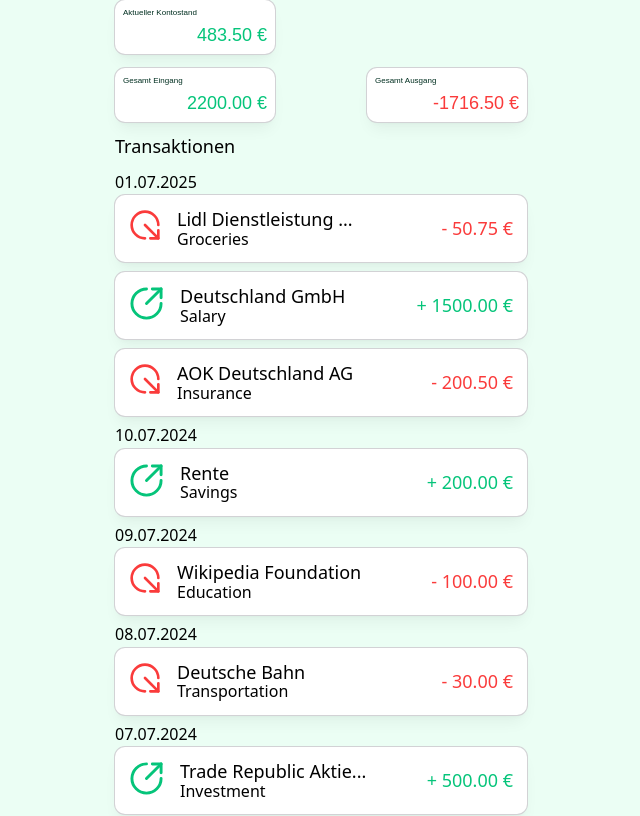
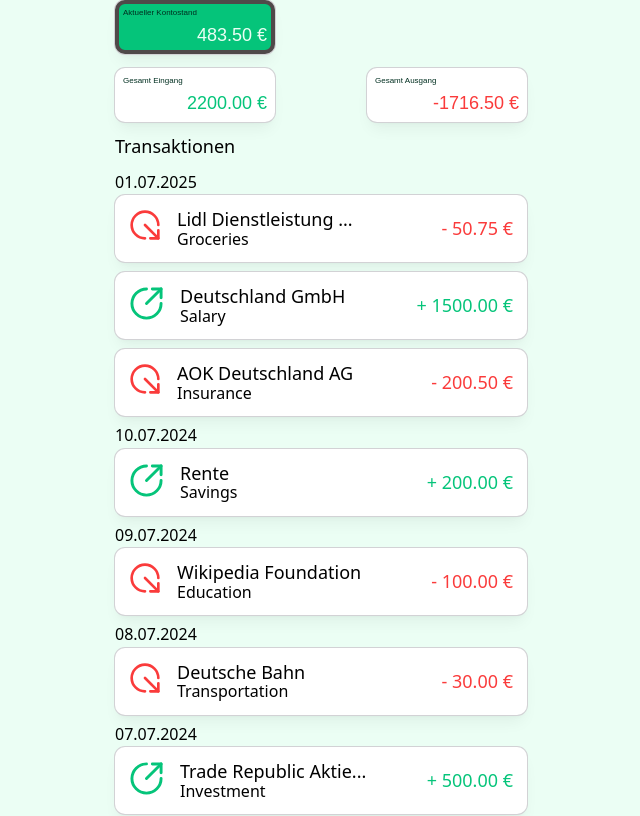
Before and after one commit to juliansngr/mon-ey, a Next.js app: page / in a window 1280 px wide. Shown: the top 816 px of the page, without its empty margins (319-959 px from the left). Built offline with nearby package versions, Linux system fonts and the light colour scheme.

Commit message:
feat: Add toggle functionality for account buttons 🎨

```diff
--- a/components/AccountBalance/index.js
+++ b/components/AccountBalance/index.js
@@ -5,6 +5,11 @@ let totalBalance = 0, totalIncome = 0, totalExpenses = 0;
 
 export default function AccountBalance({ transactions }) {
   const [isNegative, setIsNegative] = useState(false);
+  const [activeButton, setActiveButton] = useState(0);
+
+  totalBalance = 0;
+  totalIncome = 0;
+  totalExpenses = 0;
 
   for (const transaction of transactions) {
     totalBalance += transaction.amount;
@@ -22,23 +27,41 @@ export default function AccountBalance({ transactions }) {
     }
   }, []);
 
+  const handleToggle = (btnIndex) => {
+    // Wenn der Button schon aktiv ist, deaktiviere ihn (setze auf null),
+    // sonst setze den neuen Index
+    setActiveButton(activeButton === btnIndex ? null : btnIndex);
+  };
+
   return (
     <>
-      <StyledAccount>
+      <StyledAccount
+        className={activeButton === 0 ? "active" : ""}
+        onClick={() => handleToggle(0)}
+      >
         <StyledTotalAmount isNegative={isNegative}>
-          <StyledTotalSpan>Aktueller Kontostand</StyledTotalSpan> {totalBalance.toFixed(2)} €
+          <StyledTotalSpan>Aktueller Kontostand</StyledTotalSpan>
+          {totalBalance.toFixed(2)} €
         </StyledTotalAmount>
       </StyledAccount>
       <StyledSectionIncomeExpense>
-        <StyledAccount>
+        <StyledAccount
+          className={activeButton === 1 ? "active" : ""}
+          onClick={() => handleToggle(1)}
+        >
           <StyledTotalAmount>
-            <StyledTotalSpan>Gesamt Eingang</StyledTotalSpan> {totalIncome.toFixed(2)} €
+            <StyledTotalSpan>Gesamt Eingang</StyledTotalSpan>
+            {totalIncome.toFixed(2)} €
           </StyledTotalAmount>
         </StyledAccount>
 
-        <StyledAccount>
+        <StyledAccount
+          className={activeButton === 2 ? "active" : ""}
+          onClick={() => handleToggle(2)}
+        >
           <StyledTotalAmount isNegative={true}>
-            <StyledTotalSpan>Gesamt Ausgang</StyledTotalSpan> {totalExpenses.toFixed(2)} €
+            <StyledTotalSpan>Gesamt Ausgang</StyledTotalSpan>
+            {totalExpenses.toFixed(2)} €
           </StyledTotalAmount>
         </StyledAccount>
       </StyledSectionIncomeExpense>
@@ -46,6 +69,7 @@ export default function AccountBalance({ transactions }) {
   );
 }
 
+// Styled Components bleiben gleich, aber ich füge die .active Klasse hinzu
 const StyledAccount = styled.button`
   display: flex;
   min-width: 10rem;
@@ -57,22 +81,23 @@ const StyledAccount = styled.button`
   box-shadow: var(--box-shadow-default);
 
   transition: background-color 0.3s ease, transform 0.3s ease;
+
   &:hover {
     transform: scale(1.1);
     background-color: var(--green-200);
     cursor: pointer;
   }
 
-  &:active {
+  &.active {
     background-color: var(--green-500);
-    border: var(--3xs) solid var(--darkgray); /* Gleiche Breite wie oben */
+    border: var(--3xs) solid var(--darkgray);
   }
 
-  &:active p {
+  &.active p {
     color: var(--green-50);
   }
 
-  &:active:last-child p {
+  &.active:last-child p {
     color: var(--red-500);
   }
 `;
@@ -83,8 +108,7 @@ font-size: var(--lg);
   font-weight: 500;
   text-align: right;
   color: ${(props) =>
-    props.isNegative ? `var(--red-500)` : `var(--green-500)`
-  };
+    props.isNegative ? `var(--red-500)` : `var(--green-500)`};
 `;
 
 const StyledTotalSpan = styled.span`
```
Lines whose indentation alone changed are shown as unchanged.
